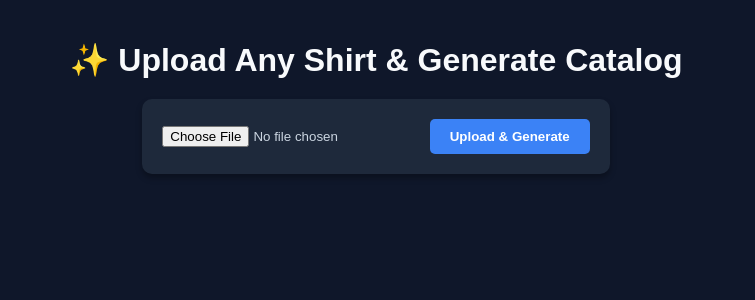
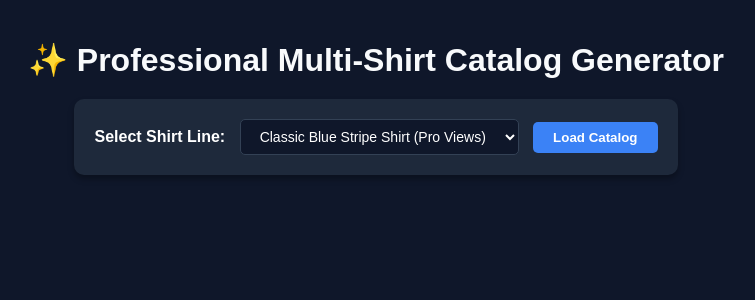
Before and after one commit to ShubhamCodesDS/ai-clothing-catalog, a Flask app: page / in a window 1280 px wide. Shown: the top 300 px of the page, without its empty margins (264-1019 px from the left). Run offline with Flask 3, Linux system fonts and the light colour scheme.

Commit message:
Update title and enhance shirt catalog interface

```diff
--- a/templates/index.html
+++ b/templates/index.html
@@ -2,18 +2,18 @@
 <html lang="en">
 <head>
     <meta charset="UTF-8">
-    <title>Dynamic Multi-Shirt Catalog</title>
+    <title>Professional Multi-Shirt Catalog</title>
     <style>
         body { font-family: Arial, sans-serif; background-color: #0f172a; color: #fff; margin: 0; padding: 20px; }
         .container { max-width: 1200px; margin: 0 auto; text-align: center; }
         h1 { margin-bottom: 20px; color: #f8fafc; }
-        form { background: #1e293b; padding: 20px; border-radius: 10px; display: inline-block; margin-bottom: 30px; box-shadow: 0 4px 6px rgba(0,0,0,0.3); }
-        input[type="file"] { color: #cbd5e1; }
-        button { background: #3b82f6; color: white; border: none; padding: 10px 20px; border-radius: 5px; cursor: pointer; font-weight: bold; margin-left: 10px; }
+        .selector-box { background: #1e293b; padding: 20px; border-radius: 10px; margin-bottom: 30px; display: inline-block; box-shadow: 0 4px 6px rgba(0,0,0,0.3); }
+        select { padding: 8px 15px; border-radius: 5px; background: #0f172a; color: #fff; border: 1px solid #334155; font-size: 14px; }
+        button { background: #3b82f6; color: white; border: none; padding: 8px 20px; border-radius: 5px; font-weight: bold; cursor: pointer; margin-left: 10px; }
         button:hover { background: #2563eb; }
-        .grid { display: grid; grid-template-columns: repeat(3, 1fr); gap: 20px; }
+        .grid { display: grid; grid-template-columns: repeat(3, 1fr); gap: 20px; margin-top: 20px; }
         .card { background: #1e293b; border-radius: 10px; overflow: hidden; box-shadow: 0 4px 6px rgba(0,0,0,0.3); padding-bottom: 15px; }
-        .card img { width: 100%; height: 250px; object-fit: contain; background: #fff; }
+        .card img { width: 100%; height: 250px; object-fit: cover; background: #fff; }
         .card p { padding: 10px 15px; margin: 0; font-size: 14px; font-weight: 600; color: #e2e8f0; }
         .download-btn { display: inline-block; background: #10b981; color: white; padding: 6px 15px; border-radius: 4px; text-decoration: none; font-size: 12px; font-weight: bold; margin-top: 5px; }
         .download-btn:hover { background: #059669; }
@@ -22,12 +22,19 @@
 </head>
 <body>
     <div class="container">
-        <h1>✨ Upload Any Shirt & Generate Catalog</h1>
+        <h1>✨ Professional Multi-Shirt Catalog Generator</h1>
 
-        <form method="POST" enctype="multipart/form-data">
-            <input type="file" name="file" required>
-            <button type="submit">Upload & Generate</button>
-        </form>
+        <!-- Shirt Selection Dropdown -->
+        <div class="selector-box">
+            <form method="POST">
+                <label for="shirt_choice" style="margin-right: 10px; font-weight: bold;">Select Shirt Line:</label>
+                <select name="shirt_choice" id="shirt_choice">
+                    <option value="blue_stripe" {% if current_shirt == 'blue_stripe' %}selected{% endif %}>Classic Blue Stripe Shirt (Pro Views)</option>
+                    <option value="checked_shirt" {% if current_shirt == 'checked_shirt' %}selected{% endif %}>Checkered Plaid Shirt</option>
+                </select>
+                <button type="submit">Load Catalog</button>
+            </form>
+        </div>
 
         {% if views %}
         <div class="grid">
```
